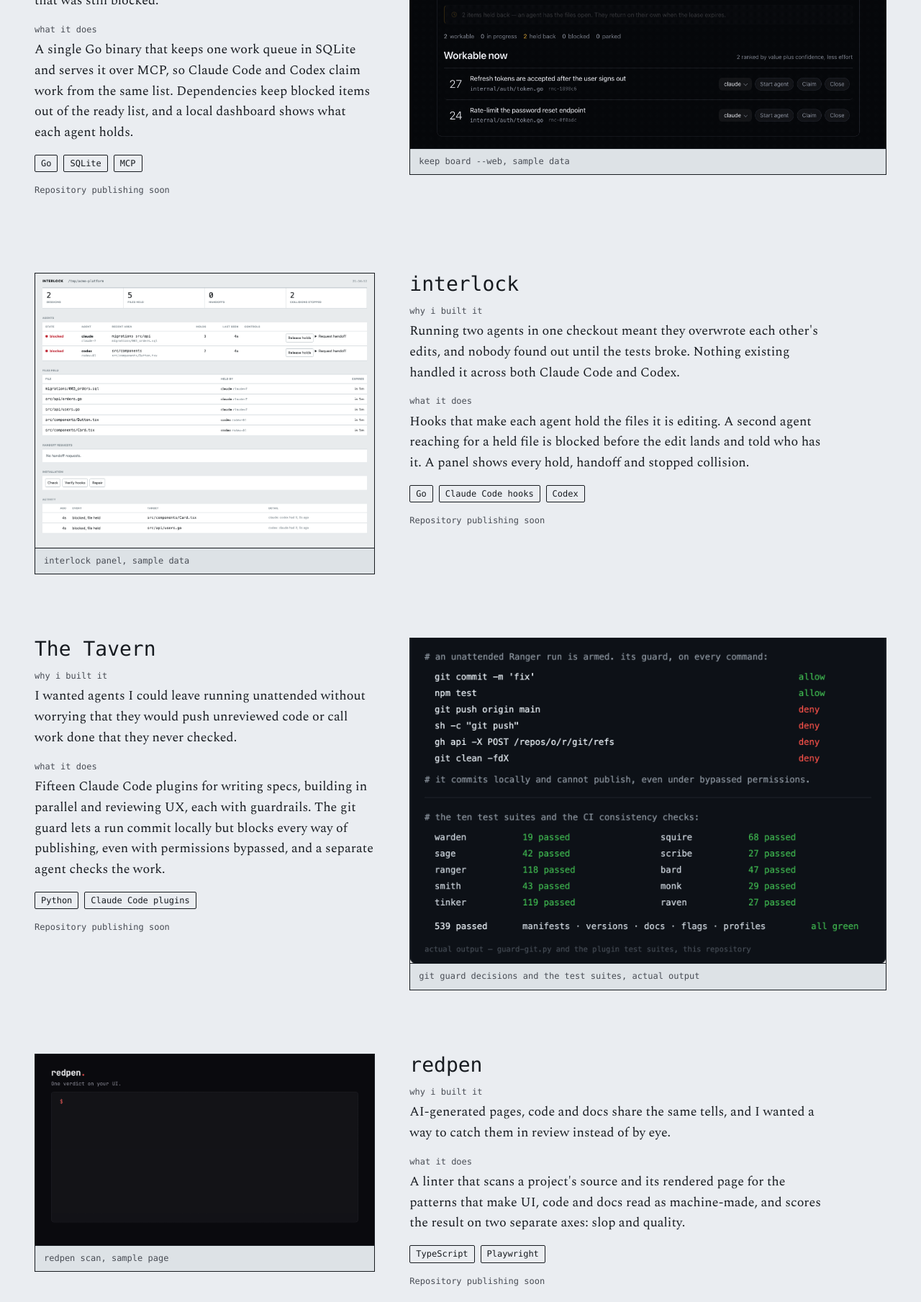
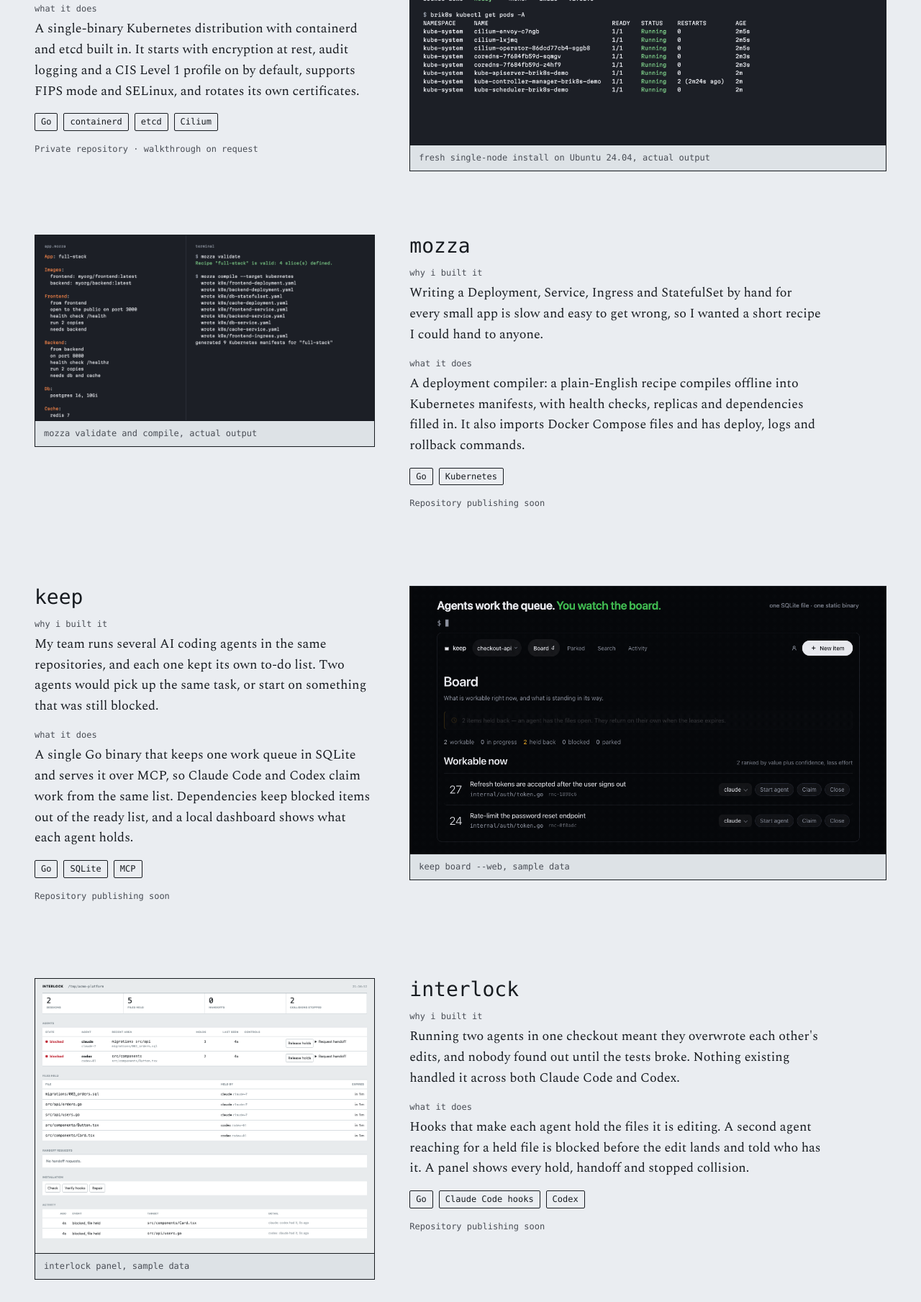
Before and after one commit to gshepptech/gshepptech.github.io, a plain HTML site: page index.html in a window 1280 px wide. Shown: the part 1087-2896 px from the top of the page at 72% size. Drawn offline with nearby package versions, Linux system fonts and the light colour scheme; a web font is replaced by a local one.

Commit message:
feat: feature brik8s, mozza and recall with real output

```diff
--- a/index.html
+++ b/index.html
@@ -48,6 +48,36 @@
     <div class="projects">
       <article class="project">
         <div>
+          <h3>brik8s</h3>
+          <p class="case__label">Why I built it</p>
+          <p>I kept repeating the same hardening checklist every time a cluster had to go onto small or disconnected hardware, so I put the checklist into the distribution.</p>
+          <p class="case__label">What it does</p>
+          <p>A single-binary Kubernetes distribution with containerd and etcd built in. It starts with encryption at rest, audit logging and a CIS Level 1 profile on by default, supports FIPS mode and SELinux, and rotates its own certificates.</p>
+          <ul class="tags"><li>Go</li><li>containerd</li><li>etcd</li><li>Cilium</li></ul>
+          <p class="project__status">Private repository · walkthrough on request</p>
+        </div>
+        <figure class="shot">
+          <img src="img/brik8s-cluster.png" alt="Terminal output from a fresh brik8s node: all health checks passing, the node Ready on Kubernetes v1.32.5, and the system pods running." width="2200" height="1220" loading="lazy">
+          <figcaption>fresh single-node install on Ubuntu 24.04, actual output</figcaption>
+        </figure>
+      </article>
+      <article class="project">
+        <div>
+          <h3>mozza</h3>
+          <p class="case__label">Why I built it</p>
+          <p>Writing a Deployment, Service, Ingress and StatefulSet by hand for every small app is slow and easy to get wrong, so I wanted a short recipe I could hand to anyone.</p>
+          <p class="case__label">What it does</p>
+          <p>A deployment compiler: a plain-English recipe compiles offline into Kubernetes manifests, with health checks, replicas and dependencies filled in. It also imports Docker Compose files and has deploy, logs and rollback commands.</p>
+          <ul class="tags"><li>Go</li><li>Kubernetes</li></ul>
+          <p class="project__status">Repository publishing soon</p>
+        </div>
+        <figure class="shot">
+          <img src="img/mozza-compile.png" alt="A mozza recipe for a frontend, API, Postgres and Redis next to the compile output that writes nine Kubernetes manifests." width="2200" height="1200" loading="lazy">
+          <figcaption>mozza validate and compile, actual output</figcaption>
+        </figure>
+      </article>
+      <article class="project">
+        <div>
           <h3>keep</h3>
           <p class="case__label">Why I built it</p>
           <p>My team runs several AI coding agents in the same repositories, and each one kept its own to-do list. Two agents would pick up the same task, or start on something that was still blocked.</p>
@@ -78,47 +108,17 @@
       </article>
       <article class="project">
         <div>
-          <h3>The Tavern</h3>
+          <h3>recall</h3>
           <p class="case__label">Why I built it</p>
-          <p>I wanted agents I could leave running unattended without worrying that they would push unreviewed code or call work done that they never checked.</p>
+          <p>Every new agent session started knowing nothing about our codebase, and the same mistakes got made twice. I extended an open-source memory server so the whole team's agents share what they learn.</p>
           <p class="case__label">What it does</p>
-          <p>Fifteen Claude Code plugins for writing specs, building in parallel and reviewing UX, each with guardrails. The git guard lets a run commit locally but blocks every way of publishing, even with permissions bypassed, and a separate agent checks the work.</p>
-          <ul class="tags"><li>Python</li><li>Claude Code plugins</li></ul>
+          <p>A self-hosted memory server that a team's coding agents read and write through MCP or plain HTTP: conventions, decisions, requirements and known errors, each scored for how fresh and trusted it is.</p>
+          <ul class="tags"><li>Python</li><li>PostgreSQL</li><li>MCP</li></ul>
           <p class="project__status">Repository publishing soon</p>
         </div>
         <figure class="shot">
-          <img src="img/tavern-tests.png" alt="Terminal output: the git guard allowing commits and denying pushes, and all ten plugin test suites passing, 539 tests." width="1516" height="1036" loading="lazy">
-          <figcaption>git guard decisions and the test suites, actual output</figcaption>
-        </figure>
-      </article>
-      <article class="project">
-        <div>
-          <h3>redpen</h3>
-          <p class="case__label">Why I built it</p>
-          <p>AI-generated pages, code and docs share the same tells, and I wanted a way to catch them in review instead of by eye.</p>
-          <p class="case__label">What it does</p>
-          <p>A linter that scans a project's source and its rendered page for the patterns that make UI, code and docs read as machine-made, and scores the result on two separate axes: slop and quality.</p>
-          <ul class="tags"><li>TypeScript</li><li>Playwright</li></ul>
-          <p class="project__status">Repository publishing soon</p>
-        </div>
-        <figure class="shot">
-          <img src="img/redpen-demo.gif" alt="redpen scanning a page and reporting a slop score and a quality score with its findings." width="1200" height="675" loading="lazy">
-          <figcaption>redpen scan, sample page</figcaption>
-        </figure>
-      </article>
-      <article class="project">
-        <div>
-          <h3>gumroad-mcp</h3>
-          <p class="case__label">Why I built it</p>
-          <p>I wanted an AI agent to help run a Gumroad store, but not with the power to issue refunds or replace files buyers had already paid for.</p>
-          <p class="case__label">What it does</p>
-          <p>An MCP server that gives agents read and write access to a Gumroad store and keeps irreversible commands switched off unless you turn them on.</p>
-          <ul class="tags"><li>Go</li><li>MCP</li></ul>
-          <p class="project__status">Repository publishing soon</p>
-        </div>
-        <figure class="shot">
-          <img src="img/gumroad-mcp.png" alt="gumroad-mcp allowing a product list and refusing an irreversible file update and a refund." width="1280" height="720" loading="lazy">
-          <figcaption>agent session, sample data</figcaption>
+          <img src="img/recall-ui.png" alt="recall web UI listing conventions, decisions, a requirement and an error, with one decision open showing its content, tags and trust score." width="1400" height="640" loading="lazy">
+          <figcaption>recall web UI, sample data</figcaption>
         </figure>
       </article>
       <article class="project">
@@ -140,10 +140,10 @@
       <div class="more">
         <h3 class="more__title">More projects</h3>
         <div class="work-grid">
-          <article><h4>brik8s</h4><p>A single-binary Kubernetes distribution with containerd and etcd built in. It starts CIS Level 1 hardened, with SELinux, FIPS mode and secrets encryption on, and rotates its own certificates. I built it to stop repeating the same hardening checklist on small and disconnected hardware.</p><ul class="tags"><li>Go</li><li>containerd</li><li>etcd</li></ul><p class="project__status">Private repository · walkthrough on request</p></article>
+          <article><h4>The Tavern</h4><p>Fifteen Claude Code plugins for writing specs, building in parallel and reviewing UX, each with guardrails. The git guard lets a run commit locally but blocks every way of publishing, even with permissions bypassed, and a separate agent checks the work.</p><ul class="tags"><li>Python</li><li>Claude Code plugins</li></ul><p class="project__status">Repository publishing soon</p></article>
+          <article><h4>redpen</h4><p>A linter that scans a project's source and its rendered page for the patterns that make UI, code and docs read as machine-made, and scores the result on two separate axes: slop and quality.</p><ul class="tags"><li>TypeScript</li><li>Playwright</li></ul><p class="project__status">Repository publishing soon</p></article>
+          <article><h4>gumroad-mcp</h4><p>An MCP server that gives agents read and write access to a Gumroad store and keeps irreversible commands switched off unless you turn them on.</p><ul class="tags"><li>Go</li><li>MCP</li></ul><p class="project__status">Repository publishing soon</p></article>
           <article><h4>sluice</h4><p>A DORA metrics service that works out deploy frequency, lead time, change failure rate and time to restore from an append-only log of GitHub, GitLab and Slack events, so the numbers come from what happened instead of a spreadsheet.</p><ul class="tags"><li>Go</li><li>PostgreSQL</li><li>React</li></ul><p class="project__status">Repository publishing soon</p></article>
-          <article><h4>recall</h4><p>A self-hosted memory server that a team's coding agents share, built on an open-source project I extended. Agents read and write conventions, decisions and known errors through MCP or plain HTTP.</p><ul class="tags"><li>Python</li><li>PostgreSQL</li><li>MCP</li></ul><p class="project__status">Repository publishing soon</p></article>
-          <article><h4>mozza</h4><p>A deployment compiler: short, plain-English recipe files compile to Kubernetes manifests, with Docker Compose import and deploy, logs and rollback commands.</p><ul class="tags"><li>Go</li><li>Kubernetes</li></ul><p class="project__status">Repository publishing soon</p></article>
           <article><h4>Annex</h4><p>A macOS app for running a team of Claude Code agents, where work only counts as done after it has been checked, reviewed and checked again.</p><ul class="tags"><li>TypeScript</li><li>Swift</li></ul><p class="project__status">Repository publishing soon</p></article>
           <article><h4>Perspectiv</h4><p>A storytelling forum tied to a place and a date, where everyone who was there writes their side. A full-stack Go and React app with its security state, such as lockouts and rate limits, kept in PostgreSQL.</p><ul class="tags"><li>Go</li><li>React</li><li>PostgreSQL</li></ul><p class="project__status">Repository publishing soon</p></article>
         </div>
@@ -207,7 +207,7 @@
 <section id="contact">
   <div class="wrap">
     <h2><span>Contact</span></h2>
-    <p>I'm open to DevSecOps, platform and cloud engineering roles. Email is the fastest way to reach me, and I'm happy to send my resume.</p>
+    <p>I'm open to DevSecOps, platform and cloud engineering roles. Email is the fastest way to reach me, at <a href="mailto:sheppard.garrett0@gmail.com">sheppard.garrett0@gmail.com</a>, and I'm happy to send my resume.</p>
     <ul class="contact-links">
       <li><a href="mailto:sheppard.garrett0@gmail.com">Email</a></li>
       <li><a href="https://linkedin.com/in/garrettsheppard1a">LinkedIn</a></li>
```
Also changed, not shown: img/brik8s-cluster.png (added), img/gumroad-mcp.png (deleted), img/mozza-compile.png (added), img/recall-ui.png (added), img/redpen-demo.gif (deleted), img/tavern-tests.png (deleted).
